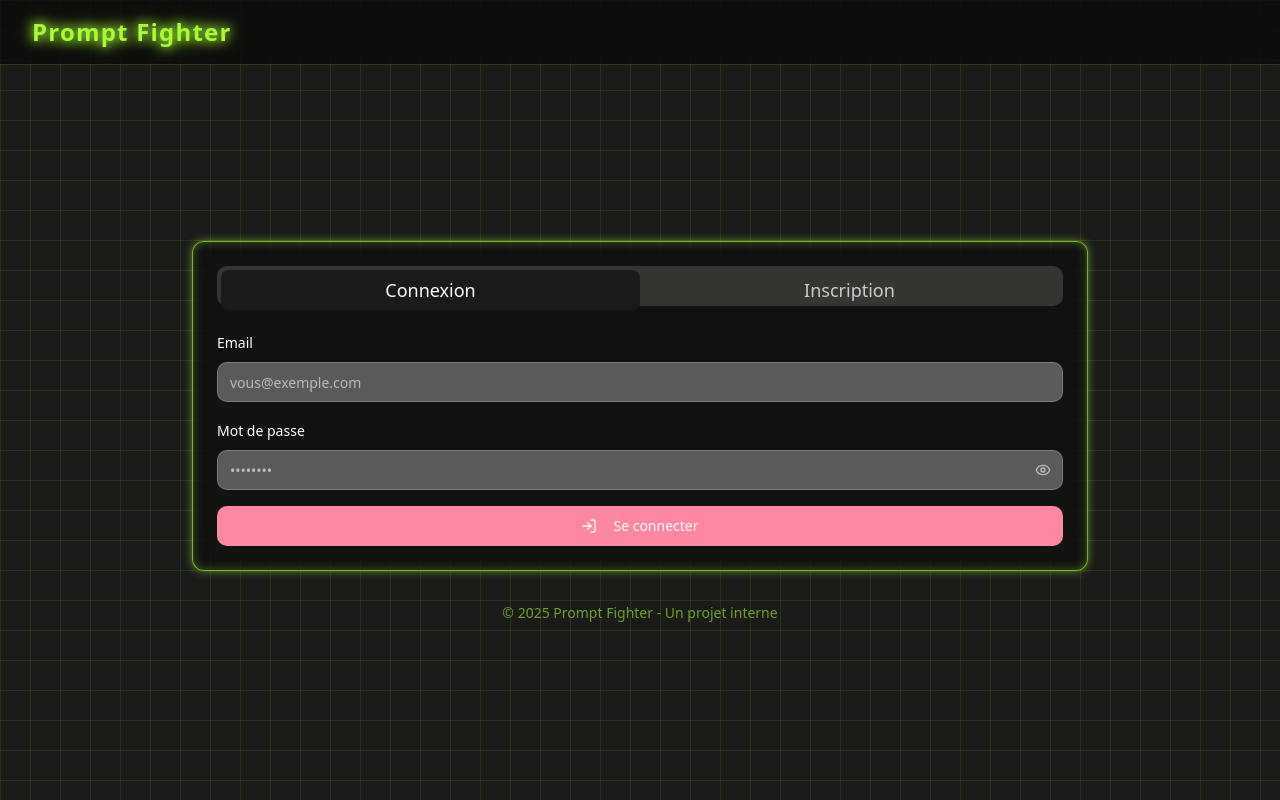
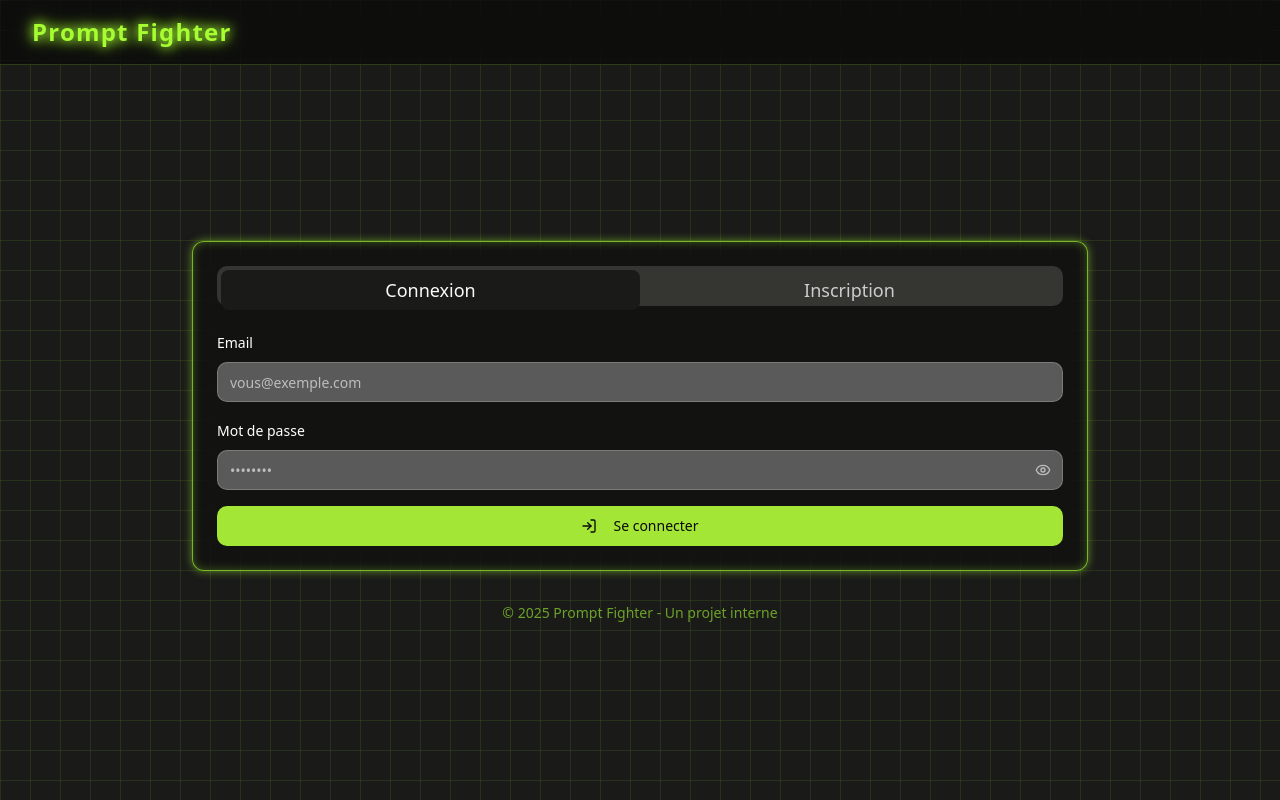
Before and after one commit to JollyOwl/PromptFighter, a React (Vite) app: page / in a window 1280 px wide. Built offline with nearby package versions, Linux system fonts and the light colour scheme.

Commit message:
Visual edit in Lovable
Edited UI in Lovable

```diff
--- a/src/components/AuthForm.tsx
+++ b/src/components/AuthForm.tsx
@@ -110,7 +110,7 @@ const AuthForm = ({
             </div>
           </div>
 
-          <Button type="submit" className="w-full bg-promptfighter-pink hover:bg-promptfighter-pink/80 text-white" disabled={loading}>
+          <Button type="submit" disabled={loading} className="w-full bg-lime-400 hover:bg-lime-300 text-center text-neutral-950">
             {loading ? "Connexion en cours..." : <>
                 <LogIn className="w-4 h-4 mr-2" />
                 Se connecter
```
